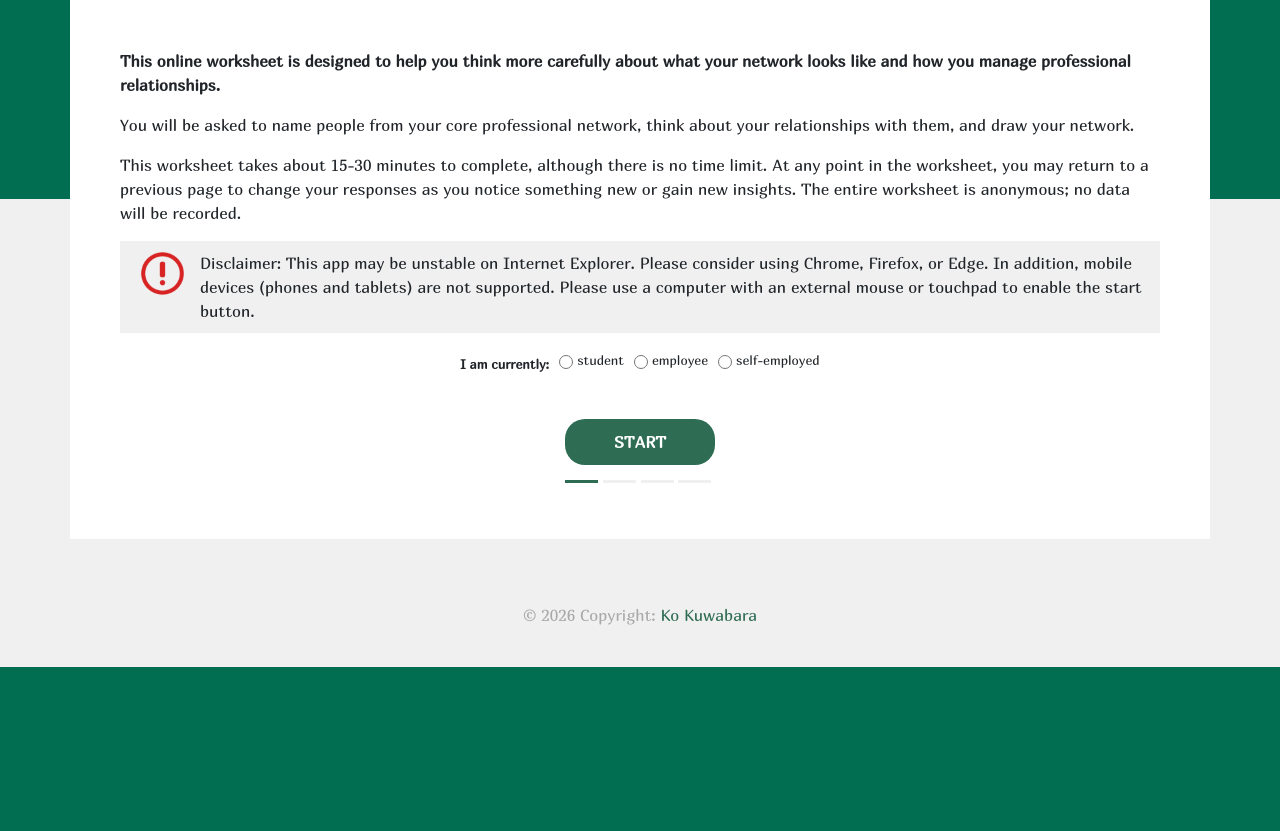
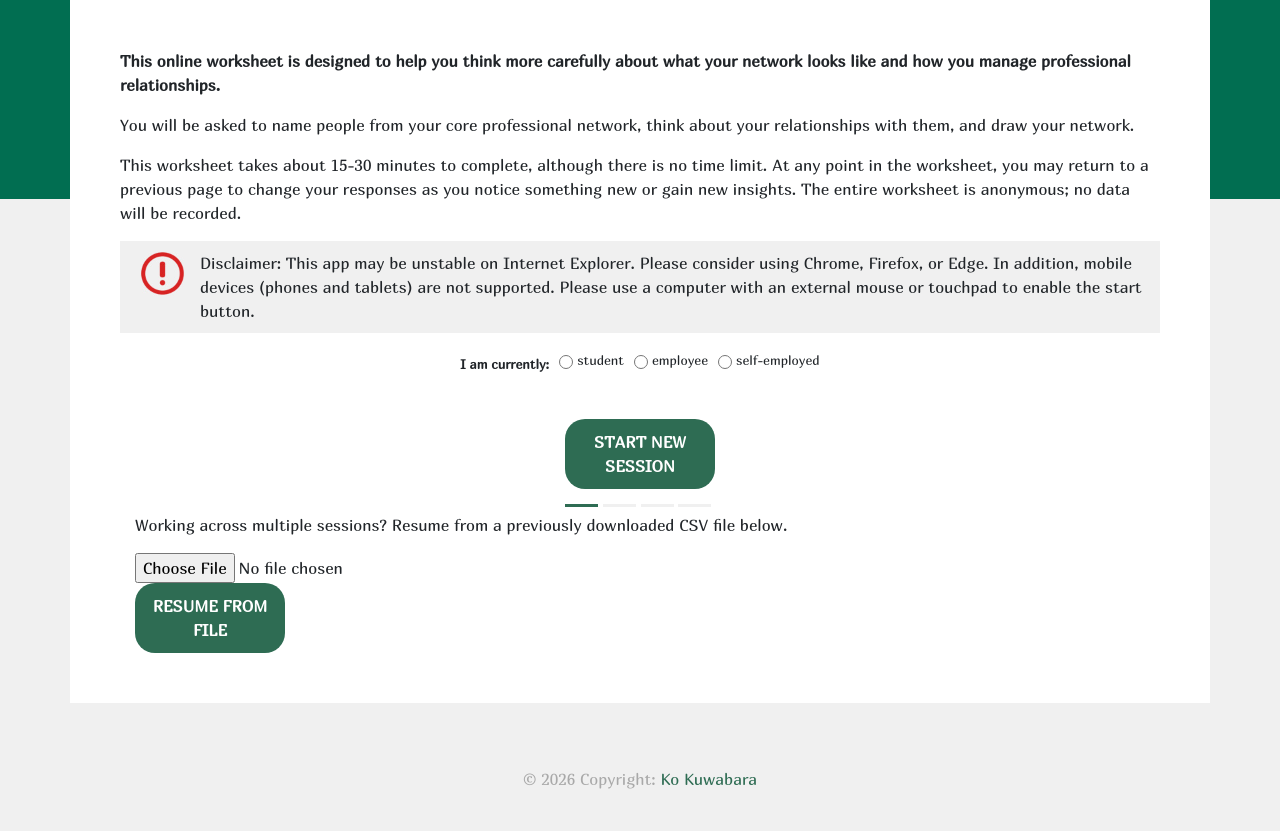
Before and after one commit to kokuwabara1976/networksheet, a Flask app: page / in a window 1280 px wide. Shown: the part 463-1294 px from the top of the page. Before the commit the page ends 1130 px from the top, so only its background shows below. Run offline with Flask 3, Linux system fonts and the light colour scheme; some libraries are stand-ins or nearby versions.

Commit message:
Fix stale session data on start, add resume option to landing page
START previously just linked to /who without clearing the session, so
a leftover cookie from an earlier visit showed old contacts/answers on
what should have been a blank new session. Added /new_session to clear
state explicitly, and moved the CSV resume-from-file upload to the
landing page so both options are available up front.

Co-Authored-By: Claude Opus 5 <noreply@anthropic.com>

```diff
--- a/app.py
+++ b/app.py
@@ -44,6 +44,14 @@ def compute_how(raw):
 @app.route("/")
 def landing():
     return render_template('landing.html')
+
+@app.route("/new_session")
+def new_session():
+
+    session.clear()
+
+    return redirect(url_for('who'))
+
 
 @app.route("/who", methods=['GET', 'POST'])
 def who():
--- a/templates/landing.html
+++ b/templates/landing.html
@@ -48,13 +48,21 @@
             <label style="white-space: nowrap; display: inline-flex; align-items: center; gap: 4px;"><input type="radio" name="status" value="self-employed" style="margin: 0; width: 14px; height: 14px; transform: translateY(1px);">self-employed</label>
           </div>
           <div class="btn-container">
-            <a class="btn-custom btn" href="/who" role="button" onclick="return checkSelection()">START</a>
+            <a class="btn-custom btn" href="{{ url_for('new_session') }}" role="button" onclick="return checkSelection()">START NEW SESSION</a>
             <div>
               <span style="background: #2e6c53"></span>
               <span></span>
               <span></span>
               <span></span>
             </div>
+          </div>
+
+          <div class="container">
+            <p>Working across multiple sessions? Resume from a previously downloaded CSV file below.</p>
+            <form action="{{ url_for('import_csv') }}" method="POST" enctype="multipart/form-data" class="form-inline" onsubmit="return checkSelection()">
+              <input type="file" name="file" accept=".csv" class="form-control-file" required>
+              <button type="submit" class="btn-custom btn">RESUME FROM FILE</button>
+            </form>
           </div>
         </div>
       </div>
```
Also changed, not shown: templates/who.html (+0 -12 lines).
